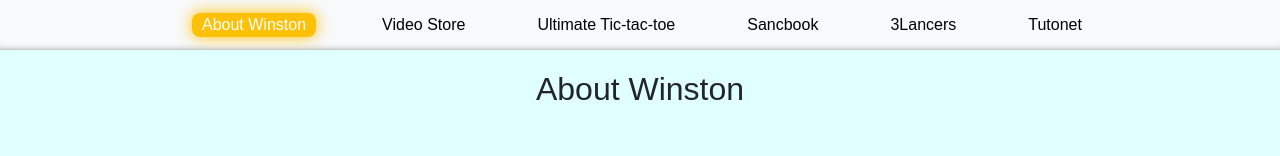
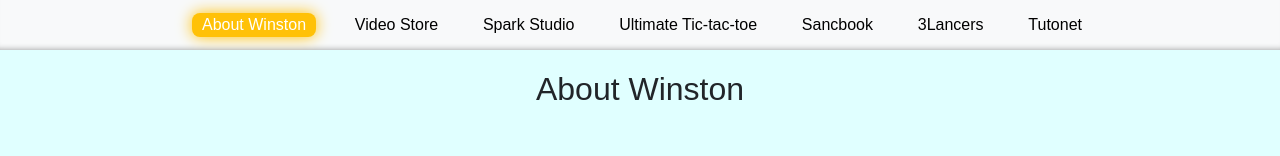
Before and after one commit to loudringphone/portfolio, a Vue app: page / in a window 1280 px wide. Shown: the top 156 px of the page. Built offline with nearby package versions, Linux system fonts and the light colour scheme.

Commit message:
add new project to the navbar

```diff
--- a/src/components/Navbar.vue
+++ b/src/components/Navbar.vue
@@ -17,6 +17,7 @@ export default {
             return {
                 navs: [
                     { text: 'Video Store', href: 'videostore'},
+                    { text: 'Spark Studio', href: 'sparkstudio'},
                     { text: 'Ultimate Tic-tac-toe', href: 'uttt'},
                     { text: 'Sancbook', href: 'sancbook'},
                     { text: '3Lancers', href: '3lancers'},
```
